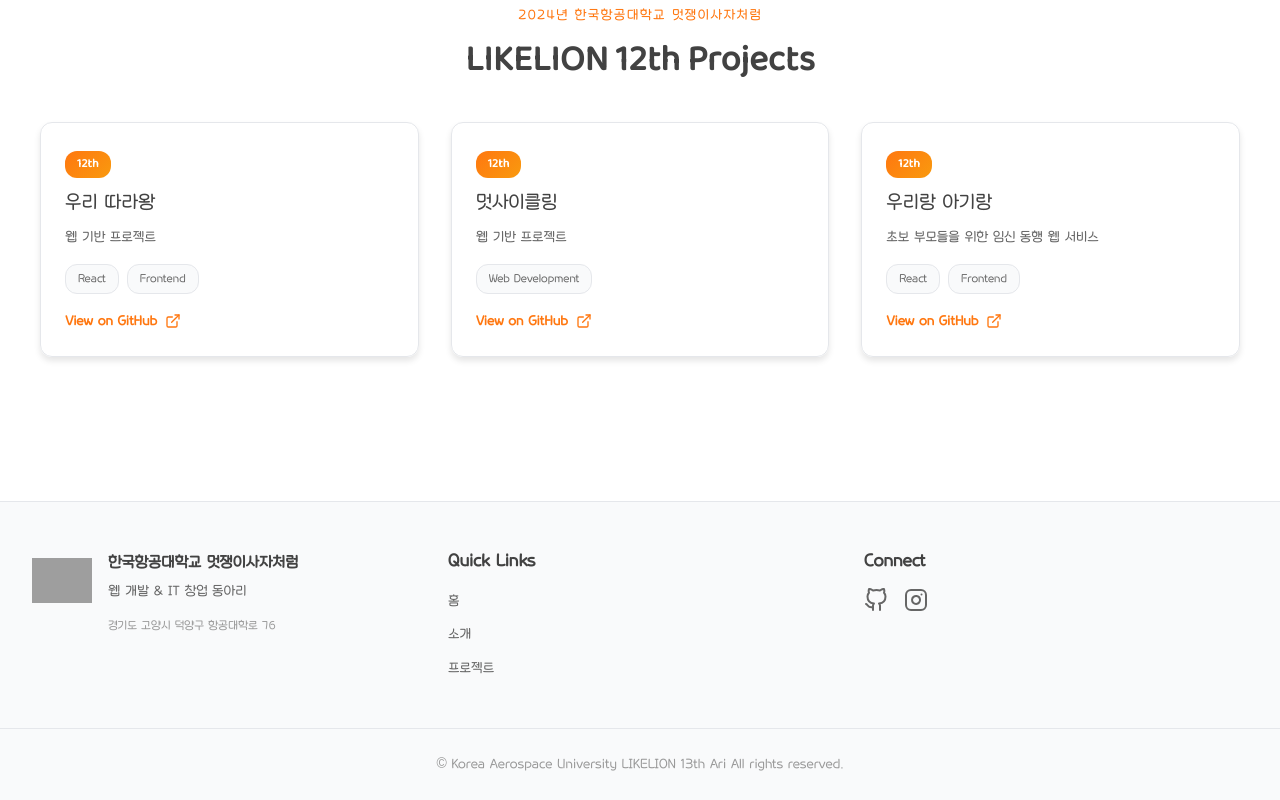
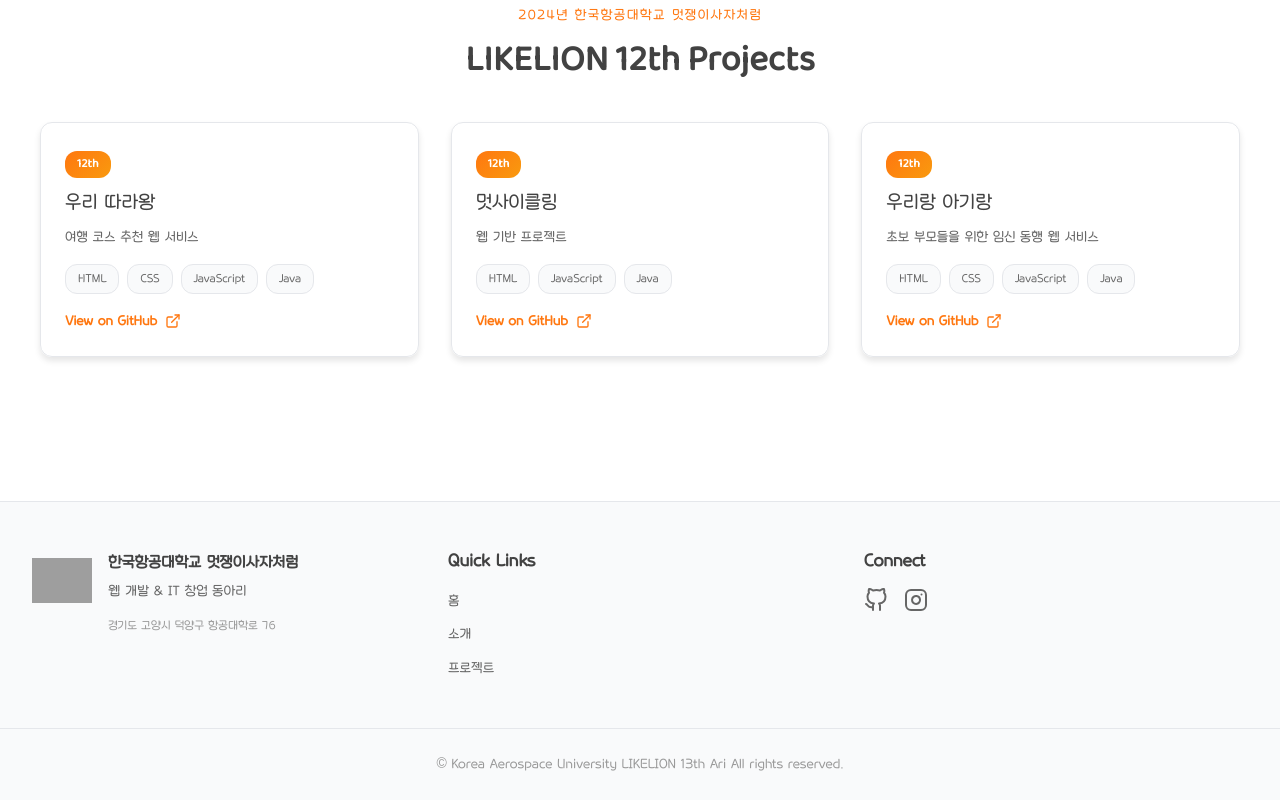
Before and after one commit to mcy0325/KauLikeLion, a React (Create React App) app in the folder likelionweb/: page /projects in a window 1280 px wide. Shown: the part 1002-1802 px from the top of the page. Built offline with nearby package versions, Linux system fonts and the light colour scheme; grey boxes are pictures that could not be loaded.

Commit message:
update: project data

```diff
--- a/likelionweb/src/data/projects.js
+++ b/likelionweb/src/data/projects.js
@@ -1,44 +1,10 @@
 export const projects = [
-  {
-    id: 'woowang',
-    title: '우리 따라왕',
-    generation: 12,
-    year: 2024,
-    description: '웹 기반 프로젝트',
-    thumbnail: '/github_logo.svg',
-    category: ['Web'],
-    github: 'https://github.com/LikelionKau12th/WooWang_FE.git',
-    tags: ['React', 'Frontend'],
-  },
-  {
-    id: 'mutcycle',
-    title: '멋사이클링',
-    generation: 12,
-    year: 2024,
-    description: '웹 기반 프로젝트',
-    thumbnail: '/github_logo.svg',
-    category: ['Web'],
-    github: 'https://github.com/LikelionKau12th/mutcycle.git',
-    tags: ['Web Development'],
-  },
-  {
-    id: 'babywithus',
-    title: '우리랑 아기랑',
-    generation: 12,
-    year: 2024,
-    description: '초보 부모들을 위한 임신 동행 웹 서비스',
-    thumbnail: '/github_logo.svg',
-    category: ['Web'],
-    github: 'https://github.com/LikelionKau12th/BabyWithUs-Front.git',
-    tags: ['React', 'Frontend'],
-  },
   {
     id: 'hidaddy',
     title: '하이대디',
     generation: 13,
     year: 2025,
     description: '아빠들을 위한 임신 동행 애플리케이션',
-    thumbnail: '/github_logo.svg',
     category: ['App'],
     github: 'https://github.com/Devroup',
     tags: ['React Native', 'Java'],
@@ -49,7 +15,6 @@ export const projects = [
     generation: 13,
     year: 2025,
     description: 'AI 기반 독서록, 독서 토론 웹 서비스',
-    thumbnail: '/github_logo.svg',
     category: ['Web'],
     github: 'https://github.com/Team-Fwaiya/Frontend-Princess',
     tags: ['React', 'Java', 'Spring'],
@@ -60,10 +25,39 @@ export const projects = [
     generation: 13,
     year: 2025,
     description: 'AI 기반 수강신청 지원 웹 서비스',
-    thumbnail: '/github_logo.svg',
     category: ['Web'],
     github: 'https://github.com/Zsun3011/classfit',
     tags: ['React', 'Spring Boot', 'AWS'],
+  },
+   {
+    id: 'woowang',
+    title: '우리 따라왕',
+    generation: 12,
+    year: 2024,
+    description: '여행 코스 추천 웹 서비스',
+    category: ['Web'],
+    github: 'https://github.com/LikelionKau12th/WooWang_FE.git',
+    tags: ['HTML', 'CSS', 'JavaScript', 'Java'],
+  },
+  {
+    id: 'mutcycle',
+    title: '멋사이클링',
+    generation: 12,
+    year: 2024,
+    description: '웹 기반 프로젝트',
+    category: ['Web'],
+    github: 'https://github.com/LikelionKau12th/mutcycle.git',
+    tags: ['HTML', 'JavaScript', 'Java'],
+  },
+  {
+    id: 'babywithus',
+    title: '우리랑 아기랑',
+    generation: 12,
+    year: 2024,
+    description: '초보 부모들을 위한 임신 동행 웹 서비스',
+    category: ['Web'],
+    github: 'https://github.com/LikelionKau12th/BabyWithUs-Front.git',
+    tags: ['HTML', 'CSS', 'JavaScript', 'Java'],
   },
 ];
 
```
